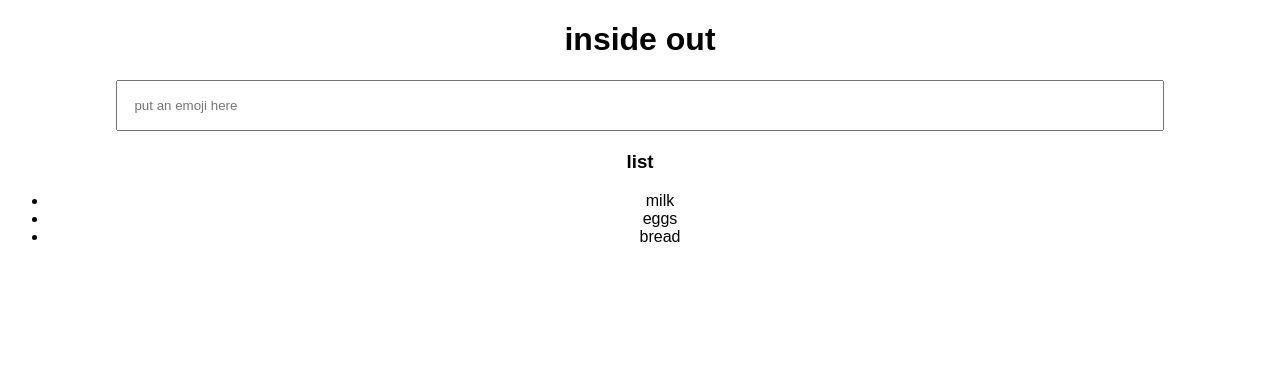
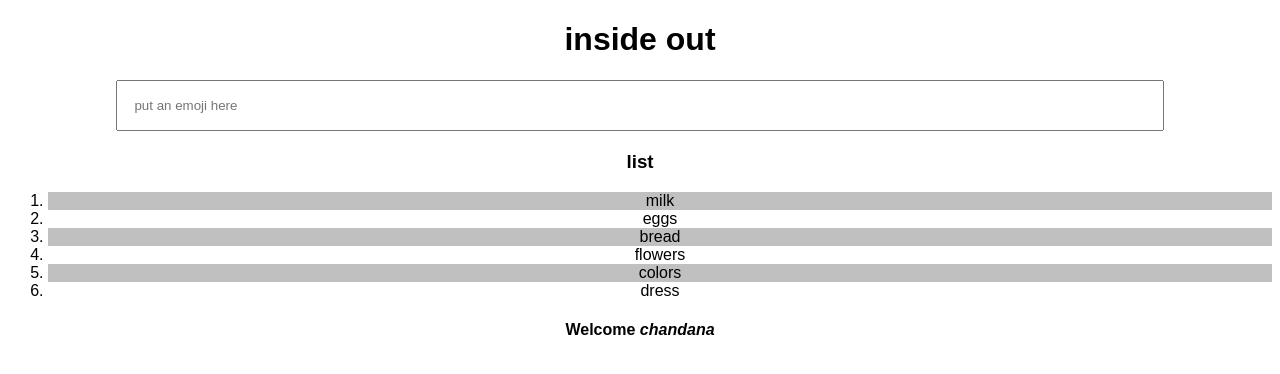
Before and after one commit to chandana105/emoji-interpreter, a React (Create React App) app: page / in a window 1280 px wide. Shown: the top 374 px of the page. Built offline with nearby package versions, Linux system fonts and the light colour scheme.

Commit message:
conditional rendering in jsx

```diff
--- a/src/App.js
+++ b/src/App.js
@@ -1,7 +1,9 @@
 import React, { useState } from "react";
 import "./styles.css";
 
-let shoppingList = ["milk", "eggs", "bread"];
+let shoppingList = ["milk", "eggs", "bread", "flowers", "colors", "dress"];
+let userName = "chandana";
+let userLoggedIn = true;
 
 const emojiDictionary = {
   "🙈": "See-No-Evil Monkey",
@@ -39,9 +41,31 @@ export default function App() {
     // setMeaning(meaning);
   };
 
-  let list = shoppingList.map((item) => {
-    console.log(item);
-    return <li>{item}</li>;
+  // conditional rendering in jsx
+  const getUserMessage = () => {
+    if (userLoggedIn) {
+      return <em> {userName} </em>;
+    } else {
+      return "user";
+    }
+  };
+
+  const inStyle = (index) => {
+    if (index % 2) {
+      return { backgroundColor: "white" };
+    } else {
+      return { backgroundColor: "silver" };
+    }
+  };
+
+  let list = shoppingList.map((item, index) => {
+    // console.log(item);
+
+    return (
+      <li style={inStyle(index)} key={index}>
+        {item}
+      </li>
+    );
   });
 
   return (
@@ -50,7 +74,8 @@ export default function App() {
       <input placeholder="put an emoji here" onChange={emojiInputHandler} />
       <h2> {meaning} </h2>
       <h3> list</h3>
-      {<ul>{list}</ul>}
+      {<ol>{list}</ol>}
+      <h4>Welcome {getUserMessage()}</h4>
     </div>
   );
 }
--- a/src/styles.css
+++ b/src/styles.css
@@ -7,3 +7,8 @@ input {
   padding: 1rem;
   width: 80%;
 }
+
+/* odd line color */
+/* li:nth-child(2n+1) {
+  background: silver
+} */
```
